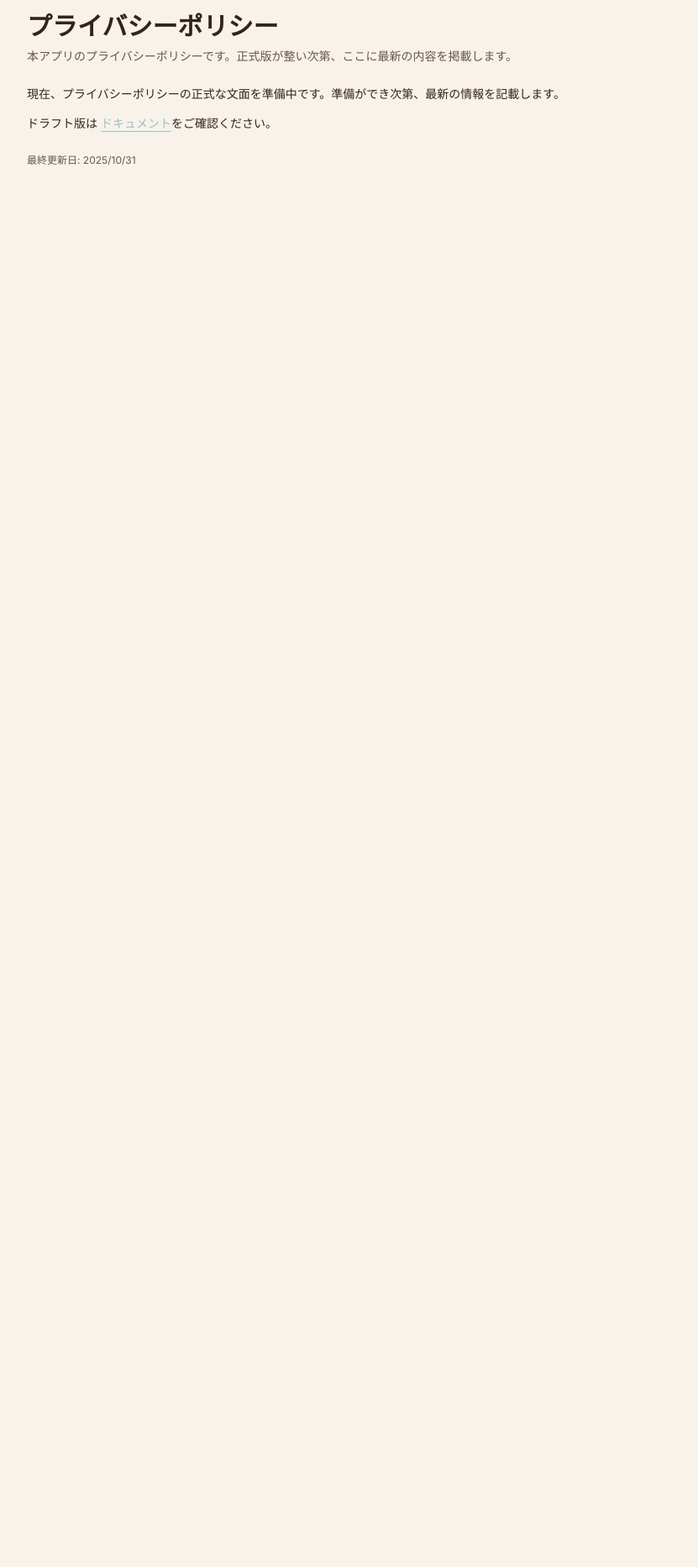
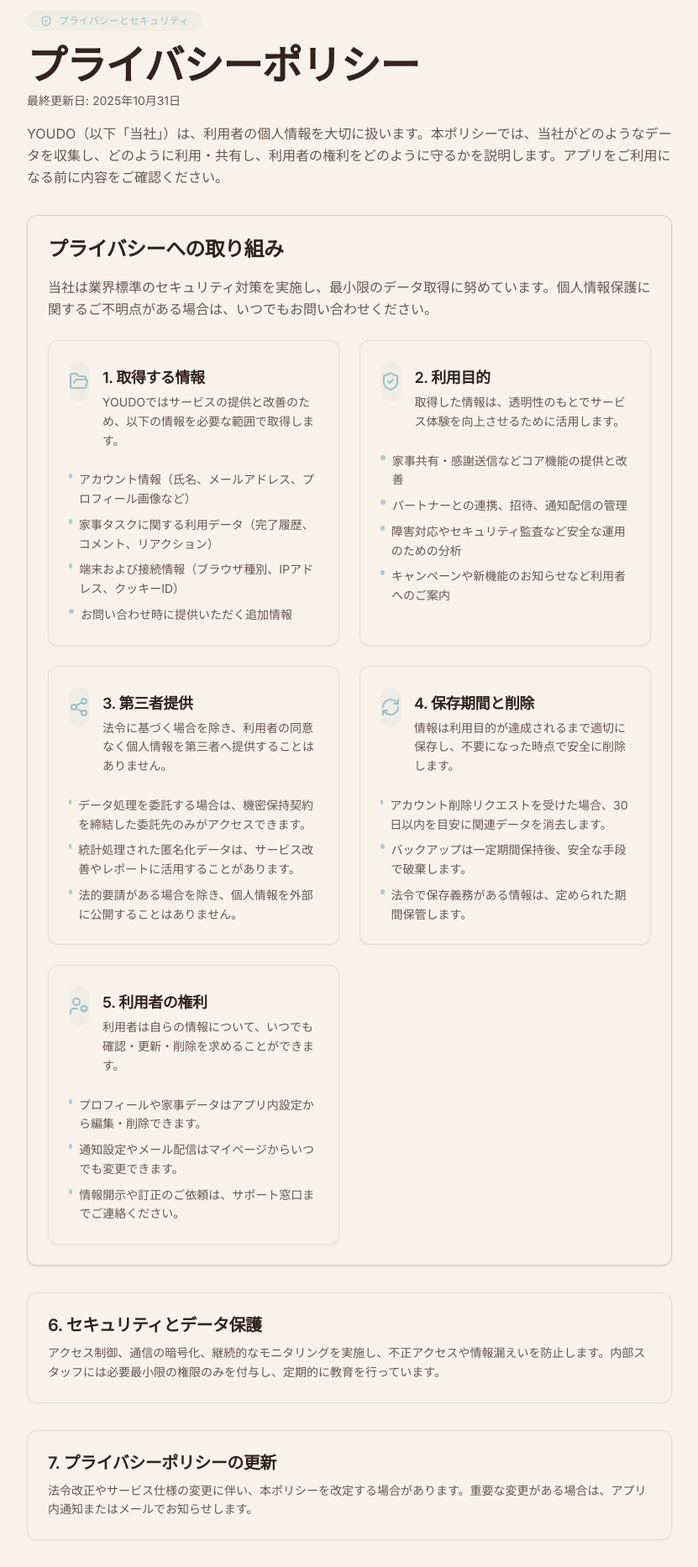
Before and after one commit to tokechan/new_mvp, a Next.js app: page /privacy in a window 1280 px wide. Shown: the part 100-1966 px from the top of the page at 84% size, without its empty margins (224-1055 px from the left). Before the commit the page ends 865 px from the top, so only its background shows below. Built offline with nearby package versions, Linux system fonts and the light colour scheme; no server answers.

Commit message:
feat(PrivacyPage): implement comprehensive privacy policy sections with detailed information on data collection, usage, sharing, retention, and user rights; enhance layout with card components for better readability and user engagement

```diff
--- a/src/app/(legal)/privacy/page.tsx
+++ b/src/app/(legal)/privacy/page.tsx
@@ -1,38 +1,210 @@
 // プライバシーポリシーページ
 // 作成日: 2025-10-31
 
-// まだ作成中
-
-
 'use client'
 
+import type { ComponentType, SVGProps } from 'react'
 import Link from 'next/link'
+import {
+  Card,
+  CardContent,
+  CardDescription,
+  CardHeader,
+  CardTitle,
+} from '@/components/ui/card'
+import {
+  ShieldCheck,
+  FolderOpen,
+  Share2,
+  RefreshCw,
+  UserCog,
+  Mail,
+} from 'lucide-react'
 
-export default function TermsPage() {
+const LAST_UPDATED = '2025年10月31日'
+
+type PolicySection = {
+  id: string
+  title: string
+  description: string
+  bullets: string[]
+  icon: ComponentType<SVGProps<SVGSVGElement>>
+}
+
+const sections: PolicySection[] = [
+  {
+    id: 'collection',
+    title: '1. 取得する情報',
+    description:
+      'YOUDOではサービスの提供と改善のため、以下の情報を必要な範囲で取得します。',
+    bullets: [
+      'アカウント情報（氏名、メールアドレス、プロフィール画像など）',
+      '家事タスクに関する利用データ（完了履歴、コメント、リアクション）',
+      '端末および接続情報（ブラウザ種別、IPアドレス、クッキーID）',
+      'お問い合わせ時に提供いただく追加情報',
+    ],
+    icon: FolderOpen,
+  },
+  {
+    id: 'usage',
+    title: '2. 利用目的',
+    description:
+      '取得した情報は、透明性のもとでサービス体験を向上させるために活用します。',
+    bullets: [
+      '家事共有・感謝送信などコア機能の提供と改善',
+      'パートナーとの連携、招待、通知配信の管理',
+      '障害対応やセキュリティ監査など安全な運用のための分析',
+      'キャンペーンや新機能のお知らせなど利用者へのご案内',
+    ],
+    icon: ShieldCheck,
+  },
+  {
+    id: 'sharing',
+    title: '3. 第三者提供',
+    description:
+      '法令に基づく場合を除き、利用者の同意なく個人情報を第三者へ提供することはありません。',
+    bullets: [
+      'データ処理を委託する場合は、機密保持契約を締結した委託先のみがアクセスできます。',
+      '統計処理された匿名化データは、サービス改善やレポートに活用することがあります。',
+      '法的要請がある場合を除き、個人情報を外部に公開することはありません。',
+    ],
+    icon: Share2,
+  },
+  {
+    id: 'retention',
+    title: '4. 保存期間と削除',
+    description:
+      '情報は利用目的が達成されるまで適切に保存し、不要になった時点で安全に削除します。',
+    bullets: [
+      'アカウント削除リクエストを受けた場合、30日以内を目安に関連データを消去します。',
+      'バックアップは一定期間保持後、安全な手段で破棄します。',
+      '法令で保存義務がある情報は、定められた期間保管します。',
+    ],
+    icon: RefreshCw,
+  },
+  {
+    id: 'rights',
+    title: '5. 利用者の権利',
+    description:
+      '利用者は自らの情報について、いつでも確認・更新・削除を求めることができます。',
+    bullets: [
+      'プロフィールや家事データはアプリ内設定から編集・削除できます。',
+      '通知設定やメール配信はマイページからいつでも変更できます。',
+      '情報開示や訂正のご依頼は、サポート窓口までご連絡ください。',
+    ],
+    icon: UserCog,
+  },
+]
+
+export default function PrivacyPage() {
   return (
     <div className="min-h-screen bg-background">
-      <div className="max-w-4xl mx-auto px-4 sm:px-6 lg:px-8 py-12 space-y-6">
-        <header className="space-y-2">
-          <h1 className="text-3xl font-bold text-foreground">プライバシーポリシー</h1>
-          <p className="text-sm text-muted-foreground">
-            本アプリのプライバシーポリシーです。正式版が整い次第、ここに最新の内容を掲載します。
+      <div className="mx-auto flex w-full max-w-4xl flex-col gap-8 px-4 py-12 sm:px-6 lg:px-8">
+        <header className="space-y-4">
+          <div className="inline-flex items-center gap-2 rounded-full bg-primary/10 px-4 py-1 text-xs font-medium text-primary">
+            <ShieldCheck className="h-3.5 w-3.5" aria-hidden="true" />
+            プライバシーとセキュリティ
+          </div>
+          <div className="space-y-2">
+            <h1 className="text-4xl font-bold tracking-tight text-foreground sm:text-5xl">
+              プライバシーポリシー
+            </h1>
+            <p className="text-sm text-muted-foreground">最終更新日: {LAST_UPDATED}</p>
+          </div>
+          <p className="max-w-3xl text-base leading-relaxed text-muted-foreground">
+            YOUDO（以下「当社」）は、利用者の個人情報を大切に扱います。本ポリシーでは、当社がどのようなデータを収集し、どのように利用・共有し、利用者の権利をどのように守るかを説明します。アプリをご利用になる前に内容をご確認ください。
           </p>
         </header>
 
-        <section className="space-y-3 text-sm leading-relaxed text-foreground">
-          <p>現在、プライバシーポリシーの正式な文面を準備中です。準備ができ次第、最新の情報を記載します。</p>
-          <p>
-            ドラフト版は{' '}
-            <Link href="/docs/reference/privacy.md" className="text-primary underline underline-offset-4">
-              ドキュメント
-            </Link>
-            をご確認ください。
-          </p>
-        </section>
+        <Card>
+          <CardHeader className="space-y-4">
+            <CardTitle className="text-2xl font-semibold text-foreground">
+              プライバシーへの取り組み
+            </CardTitle>
+            <CardDescription className="text-base leading-relaxed text-muted-foreground">
+              当社は業界標準のセキュリティ対策を実施し、最小限のデータ取得に努めています。個人情報保護に関するご不明点がある場合は、いつでもお問い合わせください。
+            </CardDescription>
+          </CardHeader>
+          <CardContent className="grid gap-6 lg:grid-cols-2">
+            {sections.map((section) => {
+              const Icon = section.icon
+              return (
+                <Card key={section.id} className="rounded-xl border-border/60 bg-card/80 shadow-sm">
+                  <CardHeader className="flex flex-row items-start gap-4">
+                    <div className="flex h-12 w-12 items-center justify-center rounded-xl bg-primary/10 text-primary">
+                      <Icon className="h-6 w-6" aria-hidden="true" />
+                    </div>
+                    <div className="space-y-1">
+                      <CardTitle className="text-lg font-semibold text-foreground">
+                        {section.title}
+                      </CardTitle>
+                      <CardDescription className="text-sm leading-relaxed">
+                        {section.description}
+                      </CardDescription>
+                    </div>
+                  </CardHeader>
+                  <CardContent className="pt-0">
+                    <ul className="space-y-2 text-sm leading-relaxed text-muted-foreground">
+                      {section.bullets.map((bullet, index) => (
+                        <li key={`${section.id}-${index}`} className="flex gap-2">
+                          <span className="mt-1 block h-1.5 w-1.5 rounded-full bg-primary/80" aria-hidden="true" />
+                          <span>{bullet}</span>
+                        </li>
+                      ))}
+                    </ul>
+                  </CardContent>
+                </Card>
+              )
+            })}
+          </CardContent>
+        </Card>
 
-        <footer className="text-xs text-muted-foreground">
-          最終更新日: {new Date().toLocaleDateString('ja-JP')}
-        </footer>
+        <Card className="rounded-xl border-border/60 bg-card/90 shadow-sm">
+          <CardHeader className="space-y-2">
+            <CardTitle className="text-xl font-semibold text-foreground">
+              6. セキュリティとデータ保護
+            </CardTitle>
+            <CardDescription className="text-sm leading-relaxed">
+              アクセス制御、通信の暗号化、継続的なモニタリングを実施し、不正アクセスや情報漏えいを防止します。内部スタッフには必要最小限の権限のみを付与し、定期的に教育を行っています。
+            </CardDescription>
+          </CardHeader>
+        </Card>
+
+        <Card className="rounded-xl border-border/60 bg-card/90 shadow-sm">
+          <CardHeader className="space-y-2">
+            <CardTitle className="text-xl font-semibold text-foreground">
+              7. プライバシーポリシーの更新
+            </CardTitle>
+            <CardDescription className="text-sm leading-relaxed">
+              法令改正やサービス仕様の変更に伴い、本ポリシーを改定する場合があります。重要な変更がある場合は、アプリ内通知またはメールでお知らせします。
+            </CardDescription>
+          </CardHeader>
+        </Card>
+
+        <Card className="rounded-xl border-border/60 bg-card/90 shadow-sm">
+          <CardHeader className="space-y-2">
+            <CardTitle className="text-xl font-semibold text-foreground">
+              8. お問い合わせ
+            </CardTitle>
+            <CardDescription className="text-sm leading-relaxed">
+              プライバシーに関するご質問や、情報開示・削除のリクエストは以下の窓口までご連絡ください。
+            </CardDescription>
+          </CardHeader>
+          <CardContent className="space-y-3 text-sm text-muted-foreground">
+            <div className="flex items-center gap-2">
+              <Mail className="h-4 w-4 text-primary" aria-hidden="true" />
+              <Link
+                href="mailto:privacy@youdohome.app"
+                className="text-primary underline underline-offset-4"
+              >
+                privacy@youdohome.app
+              </Link>
+            </div>
+            <p>
+              平日（祝日除く）であれば48時間以内のご返信を目安としております。返信までにお時間をいただく場合がありますが、順次対応いたします。
+            </p>
+          </CardContent>
+        </Card>
       </div>
     </div>
   )
--- a/src/app/completed-chores/page.tsx
+++ b/src/app/completed-chores/page.tsx
@@ -1,9 +1,9 @@
 import { Suspense } from 'react'
-import dynamic from 'next/dynamic'
+import nextDynamic from 'next/dynamic'
 
 export const dynamic = 'force-dynamic'
 
-const CompletedChoresClient = dynamic(() => import('./CompletedChoresClient'), {
+const CompletedChoresClient = nextDynamic(() => import('./CompletedChoresClient'), {
   suspense: true,
 })
 
```
